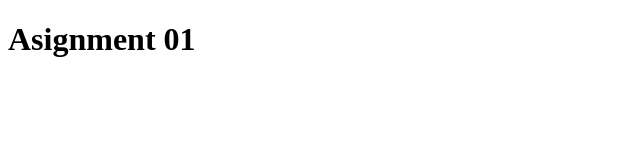
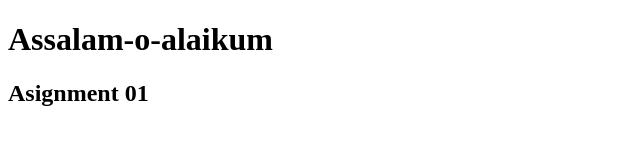
Before and after one commit to hasssanbilal/bootcamp_assignment_01, a plain HTML site: page index.html in a window 1280 px wide. Shown: the whole page, without its empty margins (0-640 px from the left). Drawn offline with Linux system fonts and the light colour scheme.

Commit message:
bootcamp_changes

```diff
--- a/index.html
+++ b/index.html
@@ -6,6 +6,7 @@
     <title>Document</title>
 </head>
 <body>
-    <h1>Asignment 01</h1>
+    <h1>Assalam-o-alaikum</h1>
+    <h2>Asignment 01</h2>
 </body>
 </html>
```
